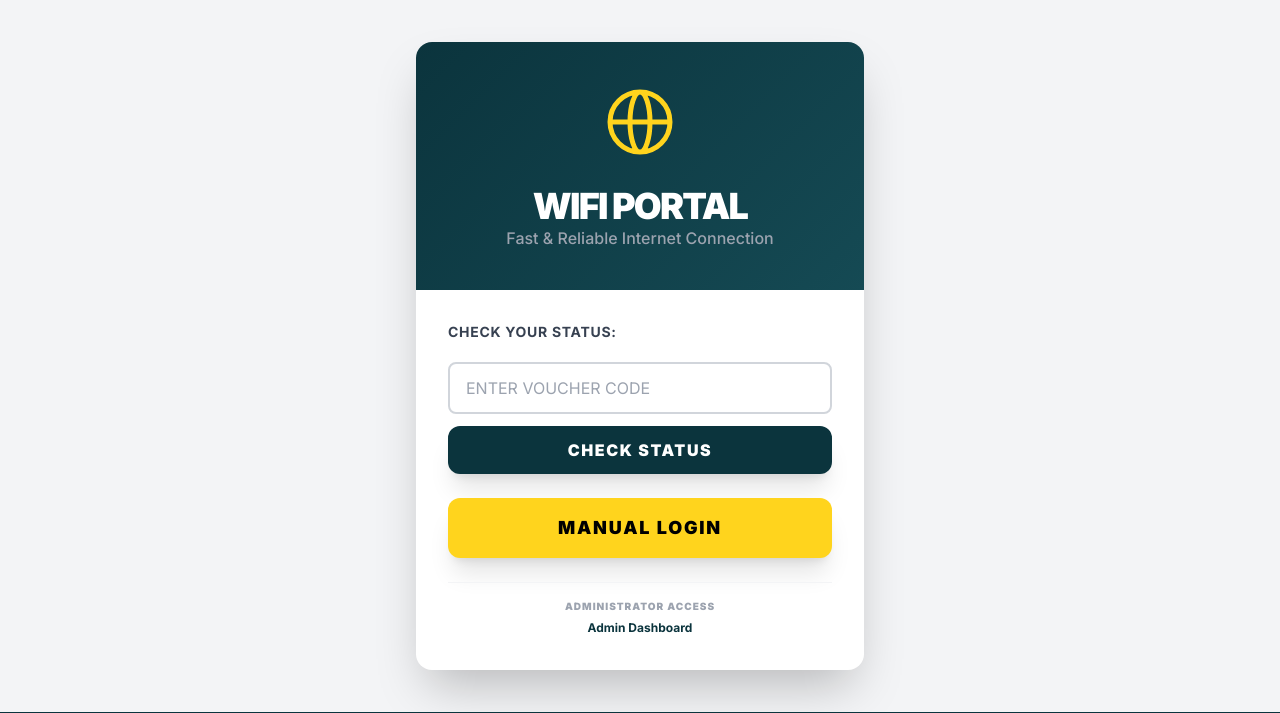
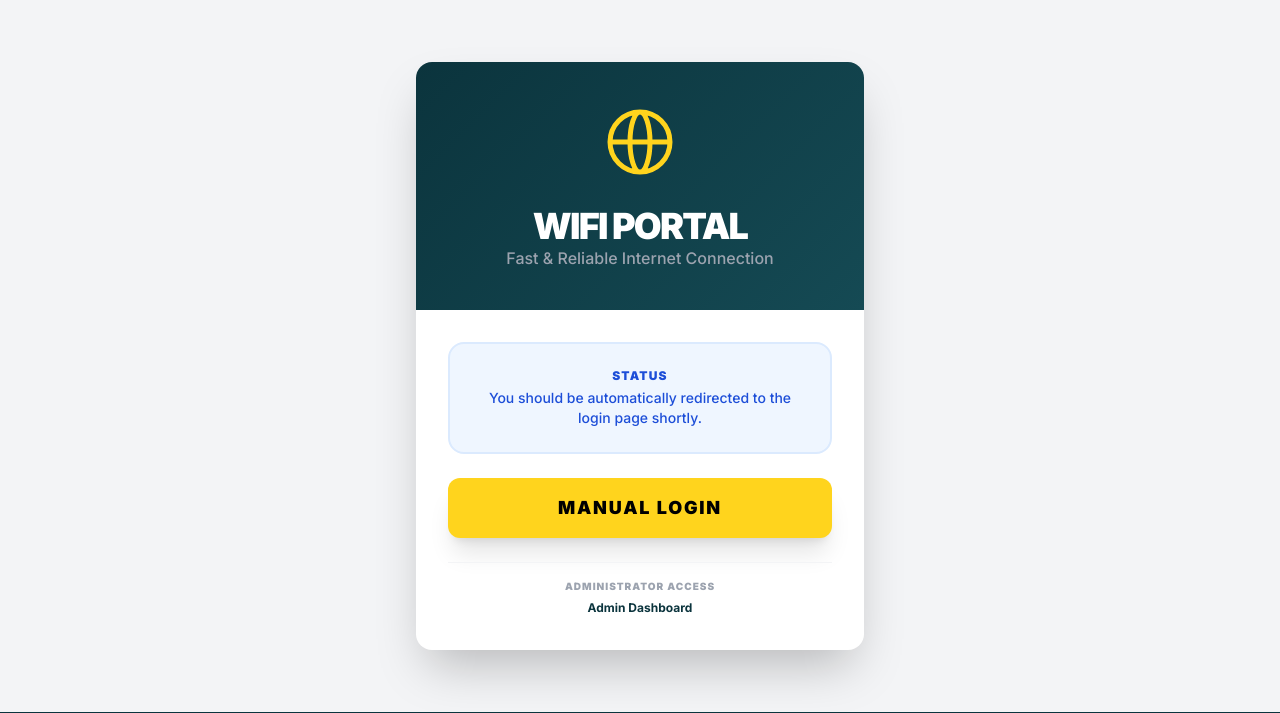
Before and after one commit to jsnb21/mikrotik-project, a Flask app: template app/templates/index.html in a window 1280 px wide. Shown: the part 72-785 px from the top of the page. Run offline with Flask 3, Linux system fonts and the light colour scheme; the template is opened without the code that fills it, so the values that code supplies are empty; the visitor is signed in with stand-in values (Sample User, id 1); parts of the project's set-up code (start-up, migrations or seed data) failed here and were passed over; some libraries are stand-ins or nearby versions.

Commit message:
Revert "Now User can access the status page on a browser by putting the activated voucher code on neuronet.ai:5000/"
This reverts commit bba2b8504f6f61e4015036d17be12696c207d011.

```diff
--- a/app/__init__.py
+++ b/app/__init__.py
@@ -81,7 +81,7 @@ def create_app(config_class=Config):
                             id='check_expired_vouchers',
                             replace_existing=True)
             scheduler.start()
-            print("[SCHEDULER] Started automatic voucher expiration monitor (every 15 seconds)")
+            print("[SCHEDULER] Started automatic voucher expiration monitor (every 30 seconds)")
 
             # Shutdown scheduler when app exits
             atexit.register(lambda: scheduler.shutdown())
--- a/app/routes.py
+++ b/app/routes.py
@@ -8,8 +8,7 @@ from .utils import (
     get_mikrotik_interface_traffic,
     get_income_stats,
     mikrotik_allow_mac,
-    get_mac_from_active_session,
-    get_mac_from_arp
+    get_mac_from_active_session
 )
 from datetime import datetime, timezone
 import string
@@ -72,6 +71,7 @@ def index():
     mac_address = request.args.get('mac', '') or request.form.get('mac', '')
     ip_address = request.args.get('ip', '') or request.form.get('ip', '')
     link_orig = request.args.get('link-orig', '') or request.form.get('link-orig', '')
+    client_ip = request.remote_addr
 
     # Store in session for use in other routes
     if mac_address:
@@ -79,7 +79,24 @@ def index():
         session['hotspot_ip'] = ip_address
         session['hotspot_link_orig'] = link_orig
 
-    # Check if MAC address has an active voucher (only when coming from hotspot)
+    # Check if user has an active session in cookies
+    if 'active_code' in session:
+        code = session['active_code']
+        voucher = Voucher.query.filter_by(code=code).first()
+        if voucher and voucher.remaining_seconds > 0:
+            current_app.logger.info("Index: Found active code in session, redirecting to status: code=%s", code)
+            return redirect(url_for('main.status_page', code=code))
+        else:
+            # Clean up expired session
+            current_app.logger.info("Index: Active code expired or not found, cleaning up: code=%s", code)
+            session.pop('active_code', None)
+            session.modified = True  # Ensure session changes are saved
+
+    # If no MAC from hotspot params, try to get from MikroTik active sessions by IP
+    if not mac_address:
+        mac_address = get_mac_from_active_session(client_ip)
+
+    # Check if MAC address has an active voucher
     if mac_address:
         active_voucher = Voucher.query.filter(
             Voucher.user_mac_address == mac_address,
@@ -87,6 +104,9 @@ def index():
         ).order_by(Voucher.expires_at.desc()).first()
 
         if active_voucher and active_voucher.remaining_seconds > 0:
+            session['active_code'] = active_voucher.code
+            session['hotspot_mac'] = mac_address  # Store MAC in session
+            current_app.logger.info("Index: Redirecting to status: code=%s MAC=%s", active_voucher.code, mac_address)
             return redirect(url_for('main.status_page', code=active_voucher.code))
 
     # If called from MikroTik hotspot, use hotspot template
@@ -106,52 +126,22 @@ def design_view():
                          ip_address="192.168.88.254",
                          link_orig="http://www.google.com")
 
-@bp.route('/manual-login')
-def manual_login():
-    """Route for manual voucher login without MikroTik redirect"""
-    return render_template('voucher_login.html',
-                         mac_address=None,
-                         ip_address=None,
-                         link_orig=None)
-
 @bp.route('/activate', methods=['POST'])
 def activate():
-    from flask import session, make_response
+    from flask import session
     code = request.form.get('voucher_code', '').strip().upper()
 
-    # Log incoming activation attempt and all available IP information
-    current_app.logger.info("Activate attempt: code=%s, remote_addr=%s, X-Forwarded-For=%s, X-Real-IP=%s",
-                          code, request.remote_addr,
-                          request.headers.get('X-Forwarded-For'),
-                          request.headers.get('X-Real-IP'))
+    # Log incoming activation attempt
+    current_app.logger.info("Activate attempt: code=%s, form_keys=%s, session_has_hotspot=%s", code, list(request.form.keys()), 'hotspot_mac' in session)
 
-    # Get MAC address from session (passed by MikroTik hotspot), form, or lookup from ARP
+    # Get MAC address from session (passed by MikroTik hotspot), form, or use default
     mac_address = session.get('hotspot_mac') or request.form.get('mac_address')
 
-    # If no MAC address, try to look it up from MikroTik ARP table using client IP
-    if not mac_address or mac_address == '00:00:00:00:00:00':
-        # Get real client IP (check proxy headers first, then session, then remote_addr)
-        client_ip = (request.headers.get('X-Forwarded-For') or
-                    request.headers.get('X-Real-IP') or
-                    session.get('hotspot_ip') or
-                    request.remote_addr)
-        if ',' in client_ip:  # X-Forwarded-For can have multiple IPs
-            client_ip = client_ip.split(',')[0].strip()
-
-        current_app.logger.info("No MAC address provided, looking up IP %s in ARP table", client_ip)
-        mac_address = get_mac_from_arp(client_ip)
-        if mac_address:
-            current_app.logger.info("Found MAC from ARP: %s", mac_address)
-        else:
-            current_app.logger.warning("Could not find MAC for IP %s in ARP table, trying active sessions", client_ip)
-            # Try active hotspot sessions as fallback
-            mac_address = get_mac_from_active_session(client_ip)
-            if not mac_address:
-                mac_address = '00:00:00:00:00:00'
-
     # Ensure MAC is persisted in session so we stay in "hotspot mode" on redirect
-    if mac_address and mac_address != '00:00:00:00:00:00':
+    if mac_address:
          session['hotspot_mac'] = mac_address
+    else:
+         mac_address = '00:00:00:00:00:00'
 
     # Basic rate limiting could go here (Redis/memcached)
 
@@ -196,6 +186,7 @@ def activate():
         except Exception:
             current_app.logger.exception("mikrotik_allow_mac failed for %s", mac_address)
 
+        session['active_code'] = code # Set cookie
         return redirect(url_for('main.status_page', code=code))
 
     except Exception as e:
@@ -213,28 +204,6 @@ def status_page():
     voucher = Voucher.query.filter_by(code=code).first_or_404()  # Re-query fresh
     return render_template('status.html', voucher=voucher, is_developer=voucher.is_developer)
 
-@bp.route('/check-status', methods=['POST'])
-def check_status():
-    """Check status by voucher code"""
-    code = request.form.get('voucher_code', '').strip().upper()
-
-    if not code:
-        flash("Please enter a voucher code", "error")
-        return redirect(url_for('main.index'))
-
-    voucher = Voucher.query.filter_by(code=code).first()
-
-    if not voucher:
-        flash("Invalid voucher code", "error")
-        return redirect(url_for('main.index'))
-
-    if not voucher.is_activated:
-        flash("This voucher has not been activated yet", "error")
-        return redirect(url_for('main.index'))
-
-    # Redirect to status page
-    return redirect(url_for('main.status_page', code=code))
-
 @bp.route('/end-session', methods=['POST'])
 def end_session():
     """End the current session and clear the active code"""
@@ -251,6 +220,12 @@ def end_session():
             current_app.logger.info("Developer session ended: code=%s", code)
         else:
             current_app.logger.warning("Attempted to end non-developer voucher: code=%s", code)
+
+    # Clear session
+    session.pop('active_code', None)
+    session.pop('hotspot_mac', None)
+    session.pop('hotspot_ip', None)
+    session.pop('hotspot_link_orig', None)
 
     return redirect(url_for('main.index'))
 
--- a/app/templates/index.html
+++ b/app/templates/index.html
@@ -11,19 +11,12 @@
         </div>
 
         <div class="p-8 space-y-6">
+            <div class="p-6 bg-blue-50 text-blue-700 rounded-2xl border-2 border-blue-100 text-center">
+                <p class="font-black uppercase text-xs tracking-widest mb-1">Status</p>
+                <p class="text-sm font-medium">You should be automatically redirected to the login page shortly.</p>
+            </div>
 
-            <!-- Check Status Form -->
-            <form action="{{ url_for('main.check_status') }}" method="POST" class="space-y-3">
-                <label class="block text-sm font-bold text-gray-700">Check Your Status:</label>
-                <input type="text" name="voucher_code" placeholder="Enter Voucher Code"
-                       class="w-full px-4 py-3 rounded-lg border-2 border-gray-300 focus:border-teal-500 focus:outline-none uppercase"
-                       maxlength="6" required>
-                <button type="submit" class="w-full btn btn-primary py-3 font-black uppercase tracking-widest shadow-xl">
-                    Check Status
-                </button>
-            </form>
-
-            <a href="{{ url_for('main.manual_login') }}" class="block w-full btn btn-confirm py-4 font-black uppercase tracking-widest text-lg shadow-xl text-center">
+            <a href="http://192.168.88.1" target="_blank" class="block w-full btn btn-confirm py-4 font-black uppercase tracking-widest text-lg shadow-xl text-center">
                 Manual Login
             </a>
 
```
Also changed, not shown: instance/pisonet.db.
